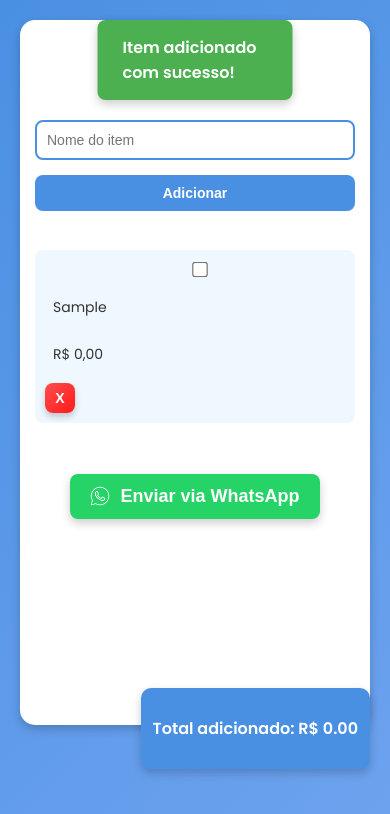
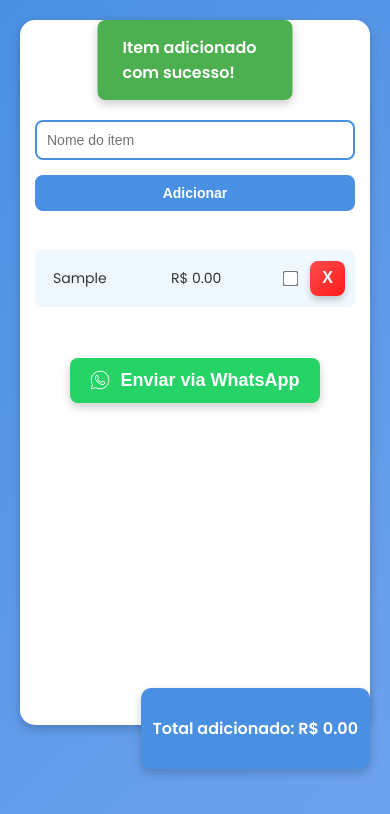
Before and after one commit to mayalisson12/ListaCompras, a plain HTML site: page index.html in a window 390 px wide. Both pictures are taken after typing "Sample" into the empty fields and a click on the button "Adicionar". Drawn offline with Linux system fonts and the light colour scheme.

Commit message:
ajustePosicaoBotaoX

```diff
--- a/index.html
+++ b/index.html
@@ -75,7 +75,6 @@
             margin-top: 8px;
             transition: 0.3s;
             gap: 10px;
-            flex-wrap: wrap; /* Permite que os itens se ajustem quando necessário */
         }
         .item-text, .preco-text {
             flex-grow: 1;
@@ -102,7 +101,6 @@
             transform: scale(1.2);
             margin-left: 5px;
             cursor: pointer;
-            margin-right: 10px; /* Ajusta o espaço entre o checkbox e os outros itens */
         }
         .calculadora {
             position: fixed;
@@ -121,13 +119,13 @@
             color: white;
             border: none;
             border-radius: 8px;
-            width: 30px; /* Diminui o tamanho do botão */
-            height: 30px; /* Diminui o tamanho do botão */
+            width: 40px;
+            height: 40px;
             cursor: pointer;
             display: flex;
             align-items: center;
             justify-content: center;
-            font-size: 16px; /* Ajusta o tamanho da fonte do botão */
+            font-size: 18px;
             font-weight: bold;
             transition: 0.3s;
             flex-shrink: 0;
@@ -196,17 +194,13 @@
                 font-size: 14px;
             }
             .remover {
-                width: 30px;
-                height: 30px;
-                font-size: 14px; /* Ajusta o tamanho da fonte no botão para celular */
+                width: 35px;
+                height: 35px;
+                font-size: 16px;
             }
             .calculadora {
                 font-size: 16px;
                 padding: 12px;
-            }
-            li {
-                flex-direction: column; /* Empilha os itens verticalmente em telas pequenas */
-                align-items: flex-start; /* Alinha os itens à esquerda */
             }
         }
         /* Novo estilo para o botão de WhatsApp */
@@ -235,6 +229,27 @@
             width: 20px;
             height: 20px;
         }
+        li {
+    display: flex;
+    align-items: center;
+    gap: 10px;
+    padding: 10px;
+    background: #f0f8ff;
+    border-radius: 8px;
+    margin-top: 8px;
+    transition: 0.3s;
+}
+.checkbox {
+    transform: scale(1.2);
+    margin-left: 5px;
+    cursor: pointer;
+}
+.remover-container {
+    display: flex;
+    align-items: center;
+    gap: 10px; /* Ajuste o espaço entre o checkbox e o botão X */
+}
+
     </style>
 </head>
 <body>
@@ -253,6 +268,7 @@
     </div>
     <div id="customAlert" class="alert">Este item já está na lista!</div>
     <div id="successAlert" class="alert">Item adicionado com sucesso!</div>
+    <div id="deleteAlert" class="alert">Item excluído com sucesso!</div> <!-- Alerta para exclusão -->
     <script>
         function adicionarItem() {
             const itemInput = document.getElementById("item");
@@ -272,74 +288,92 @@
             }
 
             const li = document.createElement("li");
-            const itemText = document.createElement("span");
-            itemText.classList.add("item-text");
-            itemText.textContent = itemNome;
-
-            const precoInput = document.createElement("input");
-            precoInput.classList.add("preco-input");
-            precoInput.placeholder = "Preço";
-
-            const precoText = document.createElement("span");
-            precoText.classList.add("preco-text");
-            precoText.textContent = "R$ 0,00";
-
-            const checkbox = document.createElement("input");
-            checkbox.type = "checkbox";
-            checkbox.classList.add("checkbox");
-            checkbox.addEventListener("change", atualizarPreco);
-
-            const removerButton = document.createElement("button");
-            removerButton.classList.add("remover");
-            removerButton.innerHTML = "X";
-            removerButton.addEventListener("click", function() {
-                lista.removeChild(li);
-                atualizarPreco();
-            });
-
-            li.appendChild(checkbox);
-            li.appendChild(itemText);
-            li.appendChild(precoInput);
-            li.appendChild(precoText);
-            li.appendChild(removerButton);
-            lista.appendChild(li);
+li.innerHTML = `<span class='item-text' onclick='editarItem(this)'>${itemNome}</span>
+                <input type='text' class='item-input' value='${itemNome}' onblur='salvarEdicao(this)'>
+                <span class='preco-text' onclick='editarPreco(this)'>R$ 0.00</span>
+                <input type='number' class='preco-input' placeholder='Preço' onblur='salvarPreco(this)' oninput='atualizarTotal()'>
+                <div class='remover-container'>
+                    <input type='checkbox' class='checkbox' onchange='atualizarTotal()'>
+                    <button class='remover' onclick='removerItem(this)'>X</button>
+                </div>`;
+lista.appendChild(li);
 
             itemInput.value = "";
             exibirAlerta("Item adicionado com sucesso!", "success");
-            atualizarPreco();
+            atualizarTotal();
         }
 
-        function atualizarPreco() {
-            let total = 0;
-            const itens = document.querySelectorAll("li");
-            itens.forEach(function(item) {
-                const checkbox = item.querySelector(".checkbox");
-                const precoText = item.querySelector(".preco-text");
-                const precoInput = item.querySelector(".preco-input");
+        function editarItem(element) {
+            const input = element.nextElementSibling;
+            element.style.display = "none";
+            input.style.display = "block";
+            input.focus();
+        }
+
+        function salvarEdicao(input) {
+            const text = input.previousElementSibling;
+            text.textContent = input.value;
+            input.style.display = "none";
+            text.style.display = "block";
+        }
+
+        function editarPreco(element) {
+            const input = element.nextElementSibling;
+            element.style.display = "none";
+            input.style.display = "block";
+            input.focus();
+        }
+
+        function salvarPreco(input) {
+            const text = input.previousElementSibling;
+            let valor = parseFloat(input.value) || 0;
+            text.textContent = `R$ ${valor.toFixed(2)}`;
+            input.style.display = "none";
+            text.style.display = "block";
+            atualizarTotal();
+        }
+
+        function atualizarTotal() {
+            let totalComMarcado = 0;
+
+            document.querySelectorAll(".preco-text").forEach(span => {
+                const valor = parseFloat(span.textContent.replace("R$ ", "")) || 0;
+                const checkbox = span.parentElement.querySelector(".checkbox");
                 if (checkbox.checked) {
-                    const preco = parseFloat(precoInput.value || 0);
-                    total += preco;
-                    precoText.textContent = `R$ ${preco.toFixed(2)}`;
-                } else {
-                    precoText.textContent = "R$ 0,00";
+                    totalComMarcado += valor;
                 }
             });
-            document.getElementById("totalComMarcado").textContent = `R$ ${total.toFixed(2)}`;
+
+            document.getElementById("totalComMarcado").textContent = `R$ ${totalComMarcado.toFixed(2)}`;
         }
+
+        function removerItem(botao) {
+    const li = botao.closest("li"); // Encontre o elemento <li> que contém o botão "X"
+    li.remove(); // Remova o <li> completo
+    atualizarTotal(); // Atualize o total após a remoção
+    exibirAlerta("Item excluído com sucesso!", "error"); // Exiba o alerta de exclusão
+}
+
 
         function exibirAlerta(mensagem, tipo) {
             const alerta = tipo === "success" ? document.getElementById("successAlert") : document.getElementById("customAlert");
             alerta.textContent = mensagem;
-            alerta.classList.add(tipo);
+            alerta.className = `alert ${tipo}`;
             alerta.style.display = "block";
-            setTimeout(function() {
-                alerta.style.display = "none";
+            alerta.style.animation = "slideIn 0.5s ease-out";
+
+            setTimeout(() => {
+                alerta.style.animation = "slideOut 0.5s ease-out";
+                setTimeout(() => {
+                    alerta.style.display = "none";
+                }, 500);
             }, 3000);
         }
 
         function enviarWhatsApp() {
             const total = document.getElementById("totalComMarcado").textContent;
-            const url = `https://wa.me/?text=Lista%20de%20Compras:%20${total}`;
+            const mensagem = `Olá, minha lista de compras:\n\nTotal: ${total}\n\nA lista está completa!`;
+            const url = `https://wa.me/?text=${encodeURIComponent(mensagem)}`;
             window.open(url, "_blank");
         }
     </script>
```
